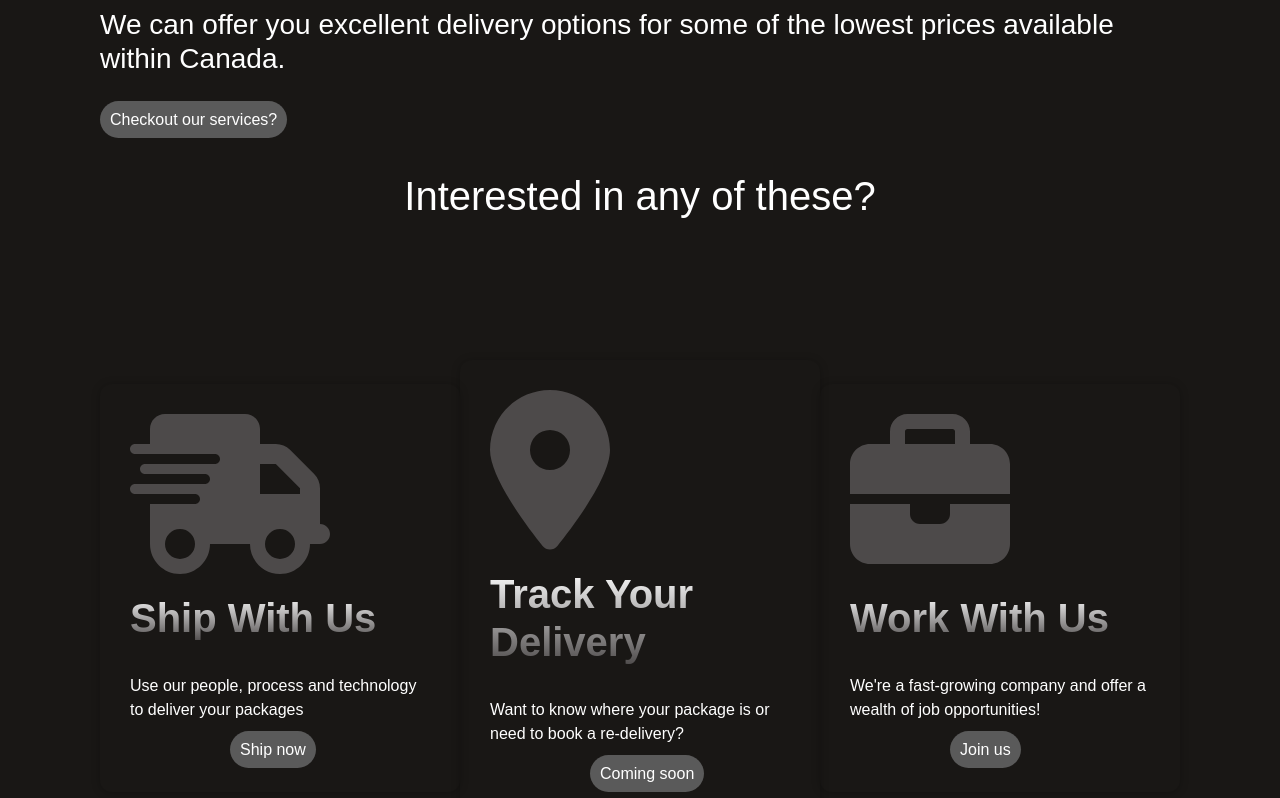
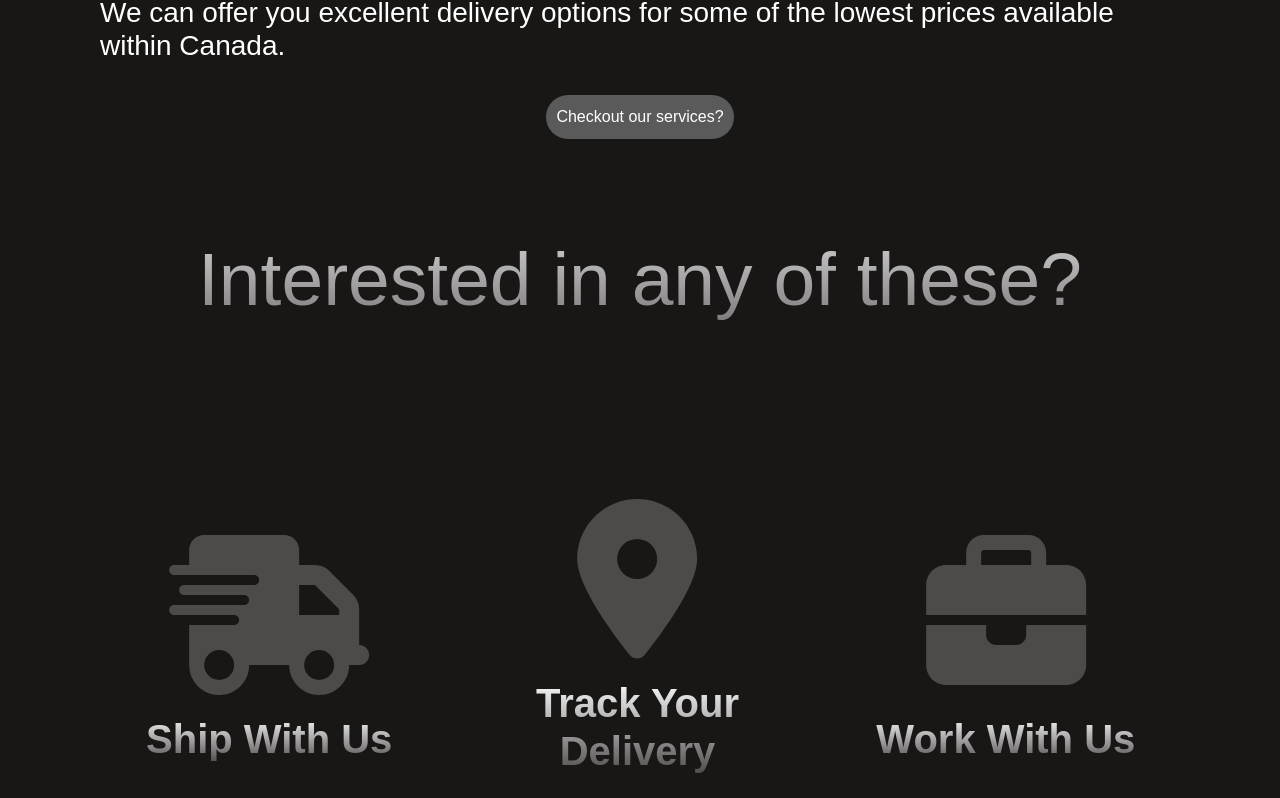
Before and after one commit to namanparashar123/navkar-courier-dev, a React (Create React App) app: page / in a window 1280 px wide. Shown: the part 1272-2070 px from the top of the page. Built offline with nearby package versions, Linux system fonts and the light colour scheme; a web font is replaced by a local one.

Commit message:
Completed the home page and styling

```diff
--- a/src/Components/Pages/Home.css
+++ b/src/Components/Pages/Home.css
@@ -3,22 +3,22 @@
 .main_div {
   font-family: "Pathway Extreme", sans-serif;
   color: white;
+  margin-top: 100px;
 }
 
 .home_container {
   display: flex;
   justify-content: center;
   align-items: center;
-  margin-top: 75px;
   font-size: 25px;
 }
 
 .vision {
   display: flex;
-  width: 100%;
+  width: 75%;
   align-items: center;
   justify-content: center;
-  font-size: 100px;
+  font-size: 70px;
   font-weight: bolder;
   background: -webkit-linear-gradient(#fff, #4d4a4a);
   background-clip: text;
@@ -51,13 +51,17 @@
   padding: 0px 100px;
 }
 
+.button_div {
+  display: flex;
+  justify-content:space-around;
+}
+
 .service_button {
   padding: 10px;
   background-color: #5a5a5a;
   color: white;
   border: 0;
   border-radius: 25px;
-  margin-left: 100px;
   text-decoration: none;
 }
 
@@ -67,15 +71,40 @@
   transition: 0.5s;
 }
 
+.service_button_card {
+  display: flex;
+  width: 30%;
+  padding: 10px;
+  margin-left: 35%;
+  background-color: #5a5a5a;
+  color: white;
+  border: 0;
+  border-radius: 25px;
+  text-decoration: none;
+  justify-content: center;
+}
+
+.service_button_card:hover {
+  background-color: white;
+  color: #5a5a5a;
+  transition: 0.5s;
+}
+
 .interest {
   text-align: center;
-  padding: 40px;
+  margin: 45px;
+  padding: 50px;
+  font-size: 75px;
+  background: -webkit-linear-gradient(#fff, #4d4a4a);
+  background-clip: text;
+  -webkit-background-clip: text;
+  -webkit-text-fill-color: transparent;
 }
 
 .offer_cards {
   display: flex;
   padding: 50px;
-  margin: 50px;
+  margin: 25px 40px 40px 35px;
   color: white;
   font-family: "Pathway Extreme", sans-serif;
   justify-content: space-around;
@@ -88,19 +117,25 @@
   -webkit-background-clip: text;
   -webkit-text-fill-color: transparent;
   font-weight: bolder;
+  text-align: center;
+}
+
+.offer_cards p {
+  text-align: center;
 }
 
 .icons {
+  width: 100%;
   padding-bottom: 20px;
   color: #4d4a4a;
-  text-align: center;
 }
 
 .offer_cards_card1,
 .offer_cards_card2,
 .offer_cards_card3 {
   width: 100%;
+  border: 3px #808080;
   border-radius: 12px;
-  box-shadow: 0 1px 8px rgba(0, 0, 0, 0.25);
   padding: 30px;
+  /* background-color: #808080; */
 }
--- a/src/Components/Pages/Home.js
+++ b/src/Components/Pages/Home.js
@@ -1,6 +1,10 @@
 import React from "react";
 import { FontAwesomeIcon } from "@fortawesome/react-fontawesome";
-import { faLocationDot, faTruckFast, faBriefcase } from '@fortawesome/free-solid-svg-icons'
+import {
+  faLocationDot,
+  faTruckFast,
+  faBriefcase,
+} from "@fortawesome/free-solid-svg-icons";
 
 import "./Home.css";
 
@@ -34,42 +38,44 @@ const Home = () => {
         prices available within Canada.
       </h3>
       <br />
-      <a className="service_button" href="/Services">
-        Checkout our services?
-      </a>
+      <div className="button_div">
+        <a className="service_button" href="/Services">
+          Checkout our services?
+        </a>
+      </div>
 
       <h1 className="interest">Interested in any of these?</h1>
 
       <div className="offer_cards">
         <div className="offer_cards_card1">
-        <FontAwesomeIcon className="icons" icon={faTruckFast} size="10x"/>
+          <FontAwesomeIcon className="icons" icon={faTruckFast} size="10x" />
           <h1>Ship With Us</h1>
           <br />
           <p>Use our people, process and technology to deliver your packages</p>
-          <a className="service_button" href="/Services">
+          <a className="service_button_card" href="/Services">
             Ship now
           </a>
         </div>
         <div className="offer_cards_card2">
-        <FontAwesomeIcon className="icons" icon={faLocationDot} size="10x"/>
+          <FontAwesomeIcon className="icons" icon={faLocationDot} size="10x" />
           <h1>Track Your Delivery</h1>
           <br />
           <p>
             Want to know where your package is or need to book a re-delivery?
           </p>
-          <a className="service_button" href="./">
+          <a className="service_button_card" href="./">
             Coming soon
           </a>
         </div>
         <div className="offer_cards_card3">
-        <FontAwesomeIcon className="icons" icon={faBriefcase} size="10x"/>
+          <FontAwesomeIcon className="icons" icon={faBriefcase} size="10x" />
           <h1>Work With Us</h1>
           <br />
           <p>
             We're a fast-growing company and offer a wealth of job
             opportunities!
           </p>
-          <a className="service_button" href="/Services">
+          <a className="service_button_card" href="/Services">
             Join us
           </a>
         </div>
--- a/src/Components/Pages/Services.js
+++ b/src/Components/Pages/Services.js
@@ -3,7 +3,7 @@ import About from './About'
 
 export default function Services() {
   return (
-    <div className="vision">
+    <div>
       <About />
     </div>
   )
--- a/src/Components/UI/Footer.js
+++ b/src/Components/UI/Footer.js
@@ -1,5 +1,5 @@
 import React from "react";
-import logo from "../images/Logo.png";
+import footerLogo from "../images/Logo_footer.png";
 
 import "./Footer.css";
 
@@ -11,7 +11,7 @@ const Footer = () => {
       <div className="row">
       <div className="col-sm-5 input">
         <a href="/" >
-          <img src={logo} alt="logo" />
+          <img src={footerLogo} alt="logo" />
           <h1>Estd. 2020</h1>
         </a>
       </div>
```
Also changed, not shown: src/Components/images/Logo_footer.png (added).
